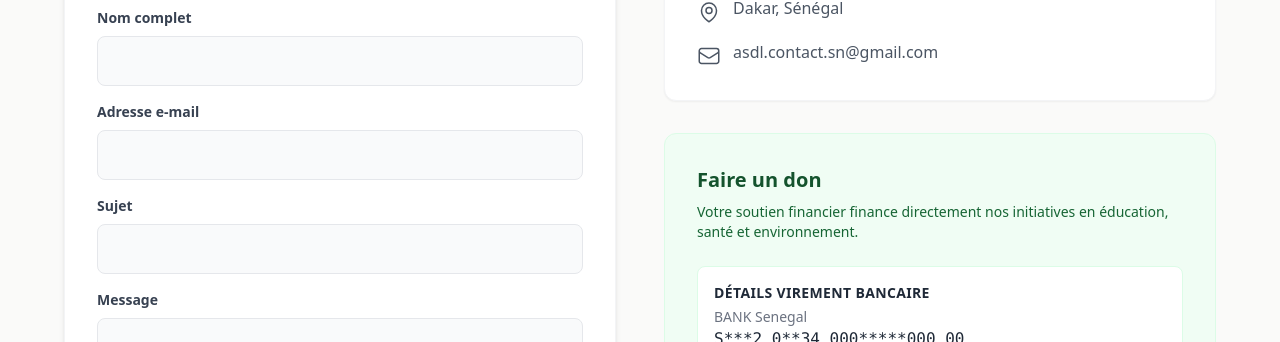
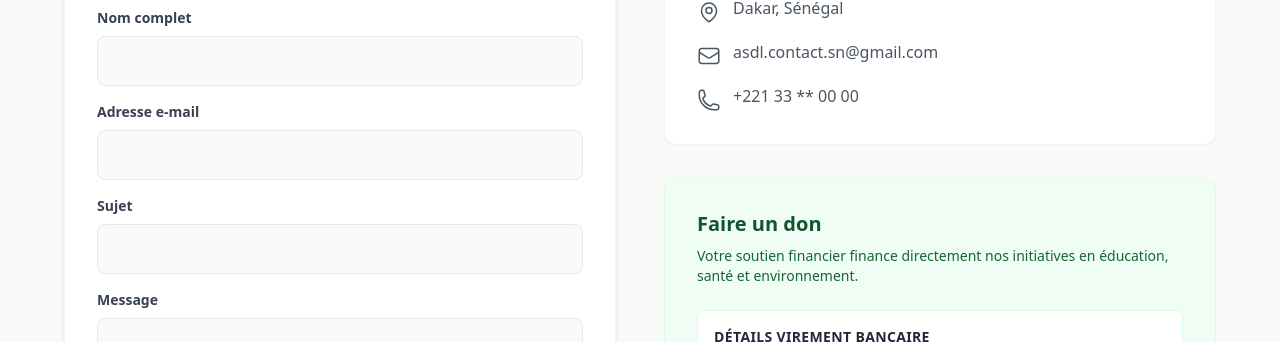
Before and after one commit to 9zf5b4myt4-afk/ASDL-Project, a Next.js app: page /contact in a window 1280 px wide. Shown: the part 610-952 px from the top of the page. Built offline with nearby package versions, Linux system fonts and the light colour scheme.

Commit message:
updated contact form/payments

```diff
--- a/src/app/contact/page.tsx
+++ b/src/app/contact/page.tsx
@@ -1,5 +1,5 @@
 import { dictionary, Language } from '../../utils/translations';
-import ContactForm from '../../components/ContactForm'; // Import the new component
+import ContactForm from '../../components/ContactForm';
 
 export default async function ContactPage({ searchParams }: { searchParams: { lang?: string } }) {
   const sp = await searchParams;
@@ -49,6 +49,7 @@
               <div className="bg-white p-8 rounded-xl shadow-sm border border-gray-100">
                 <h3 className="text-xl font-bold text-gray-900 mb-4">{t.contact.infoTitle}</h3>
                 <div className="space-y-4 text-gray-600">
+                  {/* Address */}
                   <div className="flex items-start gap-3">
                     <div className="w-6 h-6 text-senegal-600 mt-1">
                       <svg xmlns="http://www.w3.org/2000/svg" fill="none" viewBox="0 0 24 24" strokeWidth={1.5} stroke="currentColor">
@@ -58,6 +59,8 @@
                     </div>
                     <p>{t.contact.address}</p>
                   </div>
+
+                  {/* Email */}
                   <div className="flex items-start gap-3">
                     <div className="w-6 h-6 text-senegal-600 mt-1">
                       <svg xmlns="http://www.w3.org/2000/svg" fill="none" viewBox="0 0 24 24" strokeWidth={1.5} stroke="currentColor">
@@ -65,6 +68,16 @@
                       </svg>
                     </div>
                     <p>asdl.contact.sn@gmail.com</p>
+                  </div>
+
+                  {/* Phone Number (Added Correctly) */}
+                  <div className="flex items-start gap-3">
+                    <div className="w-6 h-6 text-senegal-600 mt-1">
+                      <svg xmlns="http://www.w3.org/2000/svg" fill="none" viewBox="0 0 24 24" strokeWidth={1.5} stroke="currentColor">
+                        <path strokeLinecap="round" strokeLinejoin="round" d="M2.25 6.75c0 8.284 6.716 15 15 15h2.25a2.25 2.25 0 002.25-2.25v-1.372c0-.516-.351-.966-.852-1.091l-4.423-1.106c-.44-.11-.902.055-1.173.417l-.97 1.293c-.282.376-.769.542-1.21.38a12.035 12.035 0 01-7.143-7.143c-.162-.441.004-.928.38-1.21l1.293-.97c.362-.271.527-.734.417-1.173L6.963 3.102a1.125 1.125 0 00-1.091-.852H4.5A2.25 2.25 0 002.25 4.5v2.25z" />
+                      </svg>
+                    </div>
+                    <p>+221 33 ** 00 00</p>
                   </div>
                 </div>
               </div>
@@ -78,7 +91,7 @@
                   <div className="bg-white p-4 rounded-lg border border-senegal-100">
                     <h4 className="font-semibold text-gray-800 text-sm uppercase tracking-wide mb-1">{t.contact.bankDetails}</h4>
                     <p className="text-gray-500 text-sm">BANK Senegal</p>
-                    <p className="font-mono text-gray-800">S***2 0**34 000*****000 00</p>
+                    <p className="font-mono text-gray-800">SN**2 0***4 000*****000 00</p>
                   </div>
 
                   <div className="bg-white p-4 rounded-lg border border-senegal-100">
```
